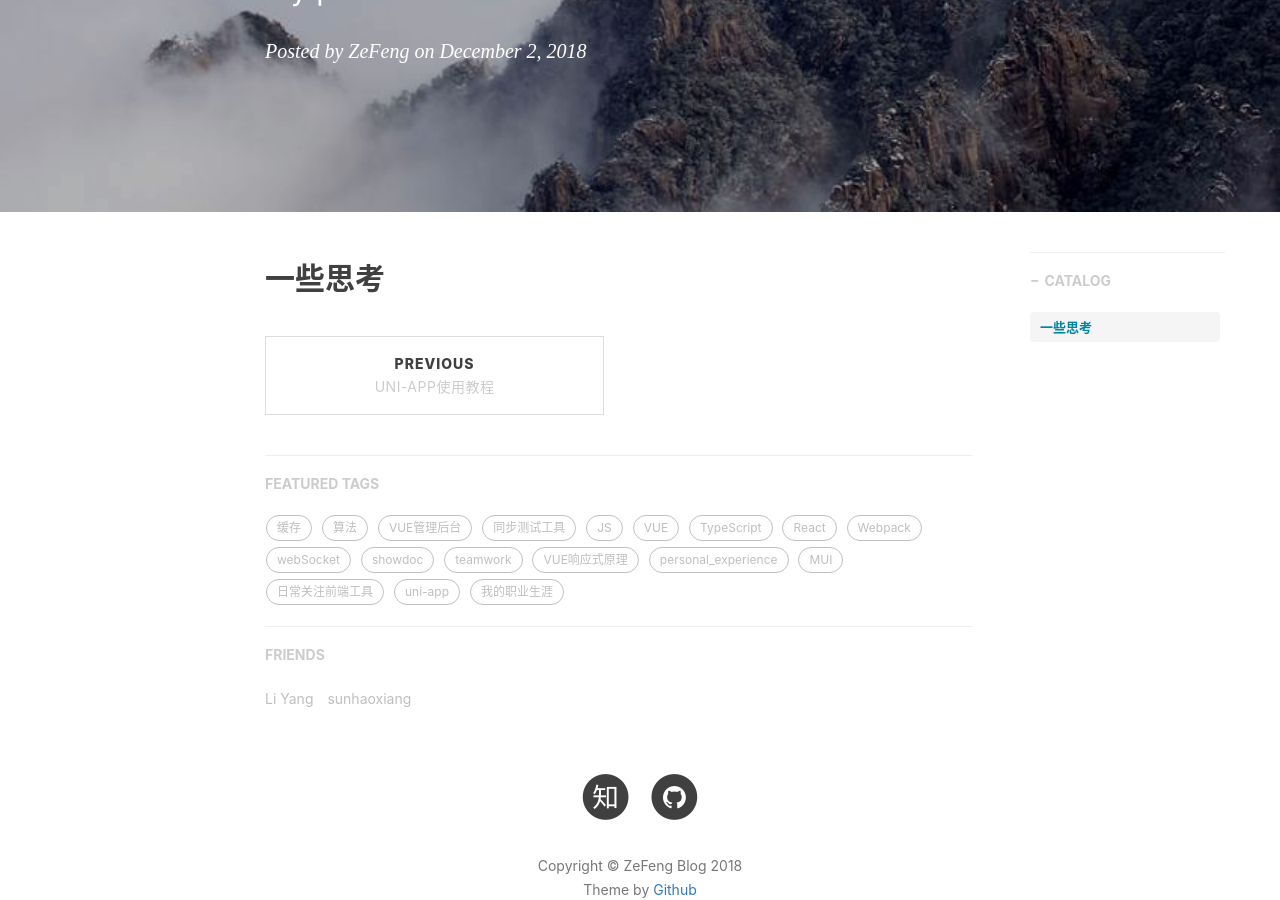
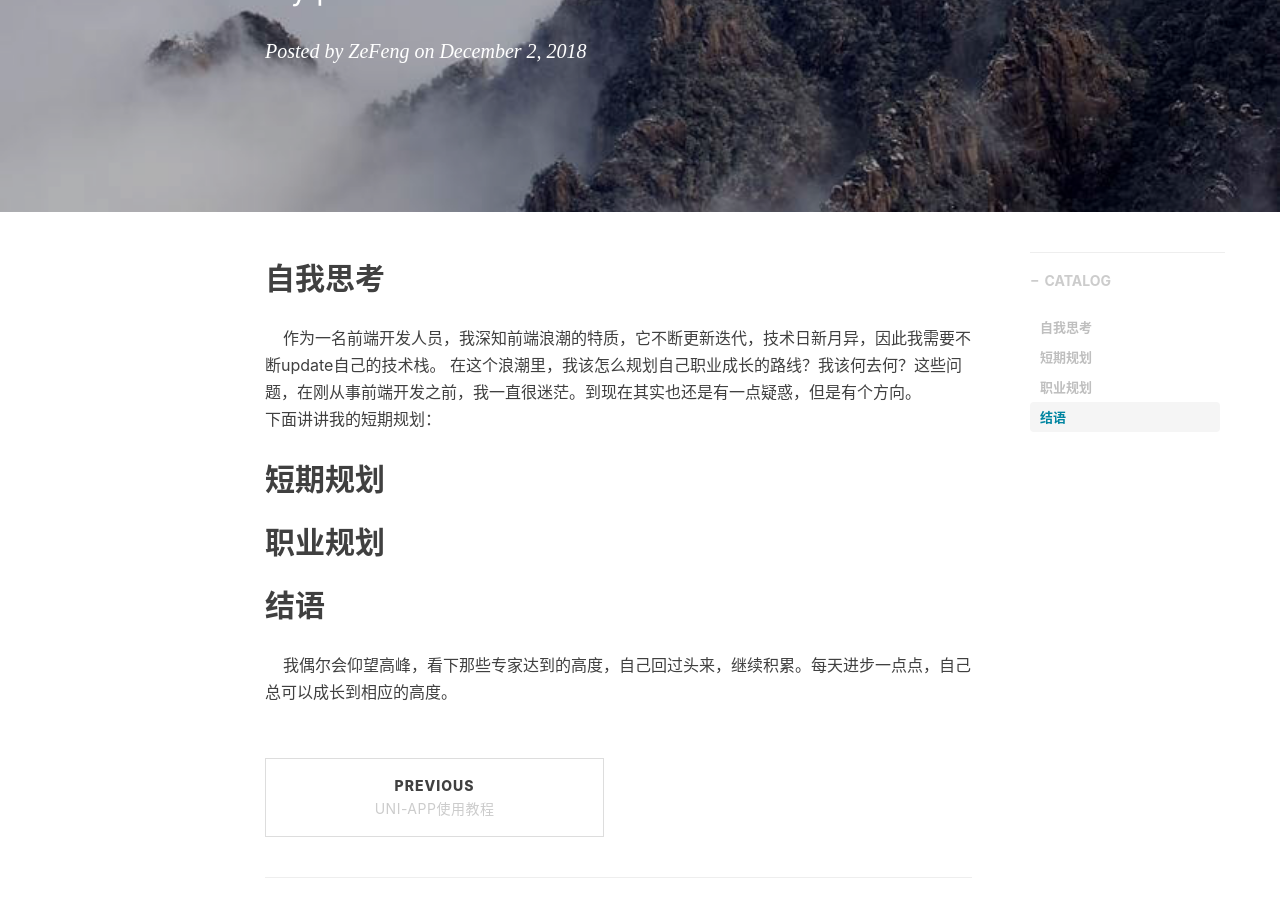
Before and after one commit to 00feng00/00feng00.github.io, a Jekyll site: the page built from _posts/2018-12-02-my-profession-life.markdown, in a window 1280 px wide and 900 px high, scrolled down 311 px. Built offline with Jekyll 4.4.1, drawn with Linux system fonts in a browser that asks for light colours; nearby versions of some CDN libraries; comment, search, counter and statistics services are not loaded.

Commit message:
Update 2018-12-02-my-profession-life.markdown

```diff
--- a/_posts/2018-12-02-my-profession-life.markdown
+++ b/_posts/2018-12-02-my-profession-life.markdown
@@ -11,4 +11,14 @@ tags:
     - 我的职业生涯
 ---
 
-## 一些思考
+## 自我思考
+&nbsp;&nbsp;&nbsp;&nbsp;作为一名前端开发人员，我深知前端浪潮的特质，它不断更新迭代，技术日新月异，因此我需要不断update自己的技术栈。
+在这个浪潮里，我该怎么规划自己职业成长的路线？我该何去何？这些问题，在刚从事前端开发之前，我一直很迷茫。到现在其实也还是有一点疑惑，但是有个方向。<br />
+下面讲讲我的短期规划：
+## 短期规划
+
+## 职业规划
+
+## 结语
+
+&nbsp;&nbsp;&nbsp;&nbsp;我偶尔会仰望高峰，看下那些专家达到的高度，自己回过头来，继续积累。每天进步一点点，自己总可以成长到相应的高度。
```
